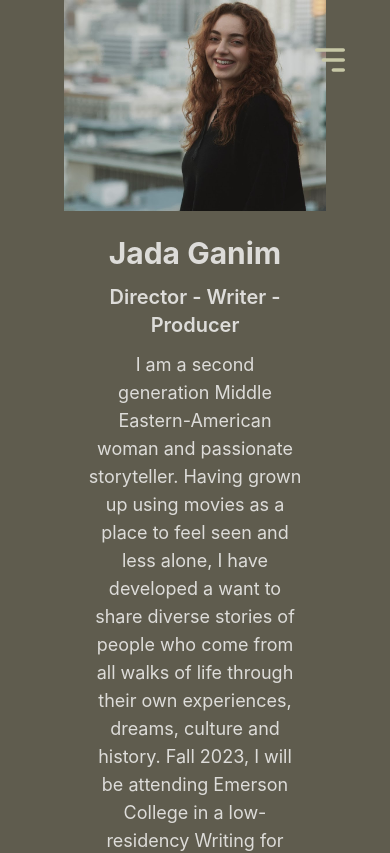
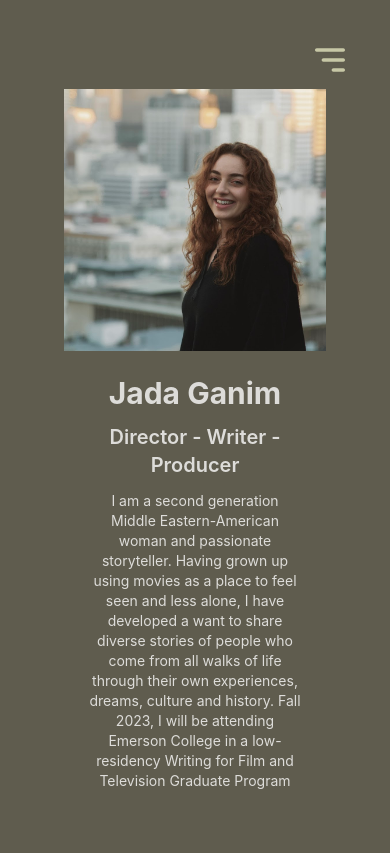
Before and after one commit to andykr1k/Jada_Portfolio, a React (Vite) app: page / in a window 390 px wide. Shown: the top 853 px of the page. Built offline with nearby package versions, Linux system fonts and the light colour scheme.

Commit message:
Fixed Responsiveness

```diff
--- a/src/pages/Profile.jsx
+++ b/src/pages/Profile.jsx
@@ -4,14 +4,14 @@ function Profile() {
   return (
     <div id='about' className="grid place-content-center h-screen p-16 lg:p-24">
         <div className="grid lg:grid-cols-2">
-            <div className="flex justify-center">
+            <div className="flex justify-center pt-5 md:pt-0">
                 <img width={600} src="public/jadaPic.jpg" />
             </div>
             <div className="grid place-items-center">
                 <div className="space-y-3 p-6">
                     <h1 className="flex justify-center text-center text-3xl font-bold">Jada Ganim</h1>
                     <h2 className="flex justify-center text-center text-xl font-semibold">Director - Writer - Producer</h2>
-                    <h3 className="flex items-center text-center text-lg">I am a second generation Middle Eastern-American woman and passionate storyteller. Having grown up using movies as a place to feel seen and less alone, I have developed a want to share diverse stories of people who come from all walks of life through their own experiences, dreams, culture and history. Fall 2023, I will be attending Emerson College in a low-residency Writing for Film and Television Graduate Program</h3>
+                    <h3 className="flex items-center text-center text-sm md:text-lg">I am a second generation Middle Eastern-American woman and passionate storyteller. Having grown up using movies as a place to feel seen and less alone, I have developed a want to share diverse stories of people who come from all walks of life through their own experiences, dreams, culture and history. Fall 2023, I will be attending Emerson College in a low-residency Writing for Film and Television Graduate Program</h3>
                 </div>
             </div>
         </div>
```
